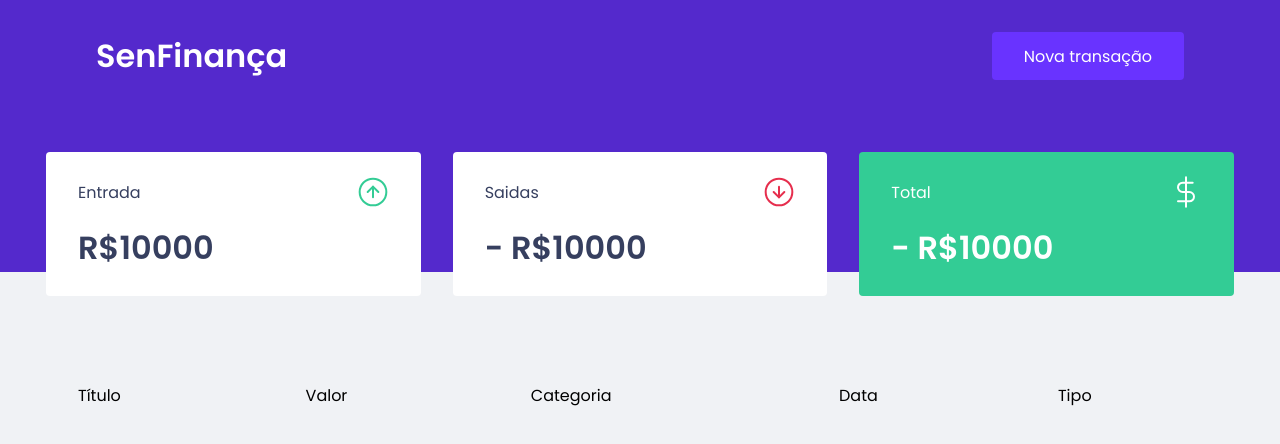
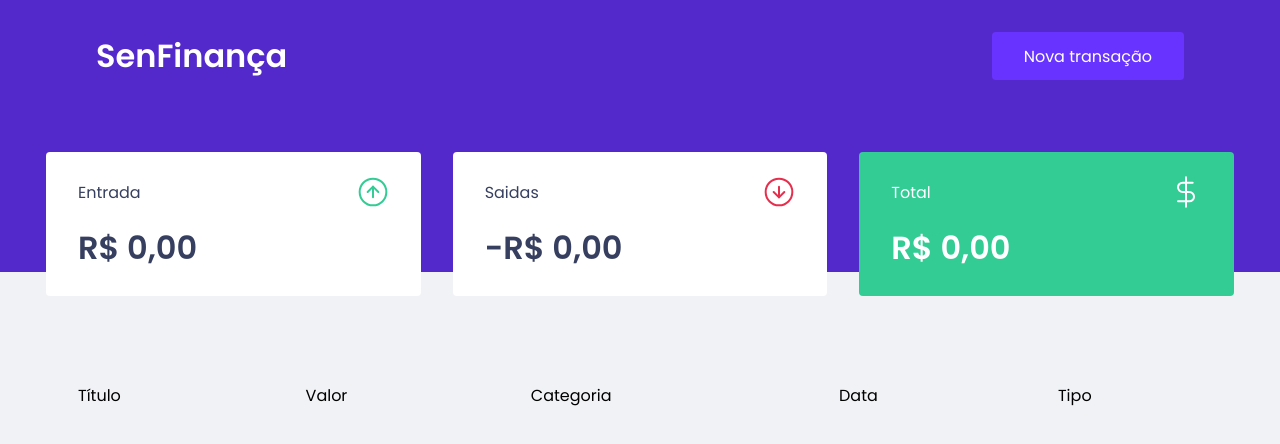
Before and after one commit to allythy/challenge-sense-data, a React (Vite) app: page / in a window 1280 px wide. Shown: the top 444 px of the page. Built offline with nearby package versions, Linux system fonts and the light colour scheme.

Commit message:
feat: Showing input, output and total values

```diff
--- a/src/components/Summary/index.jsx
+++ b/src/components/Summary/index.jsx
@@ -1,9 +1,31 @@
+import { useContext } from "react";
 import { Container } from "./styles";
 import incomeImg from "../../assets/income.svg";
 import outcomeImg from "../../assets/outcome.svg";
 import total from "../../assets/total.svg";
+import { TransactionsContext } from "../../TransactionsContext";
 
 export function Summary() {
+  const { transactions } = useContext(TransactionsContext);
+
+  const summary = transactions.reduce(
+    (acc, transaction) => {
+      if (transaction.type == "deposit") {
+        acc.deposits += transaction.value;
+        acc.total += transaction.value;
+      } else {
+        acc.withdraws += transaction.value;
+        acc.total -= transaction.value;
+      }
+      return acc;
+    },
+    {
+      deposits: 0,
+      withdraws: 0,
+      total: 0,
+    }
+  );
+
   return (
     <Container>
       <article>
@@ -11,7 +33,12 @@
           <p>Entrada</p>
           <img src={incomeImg} alt="Entrada" />
         </header>
-        <strong>R$10000</strong>
+        <strong>
+          {new Intl.NumberFormat("pt-BR", {
+            style: "currency",
+            currency: "BRL",
+          }).format(summary.deposits)}
+        </strong>
       </article>
 
       <article>
@@ -19,7 +46,12 @@
           <p>Saidas</p>
           <img src={outcomeImg} alt="Saidas" />
         </header>
-        <strong> - R$10000</strong>
+        <strong>
+          {new Intl.NumberFormat("pt-BR", {
+            style: "currency",
+            currency: "BRL",
+          }).format(- summary.withdraws)}
+        </strong>
       </article>
 
       <article className="highlight-background">
@@ -27,7 +59,12 @@
           <p>Total</p>
           <img src={total} alt="Total" />
         </header>
-        <strong> - R$10000</strong>
+        <strong>
+          {new Intl.NumberFormat("pt-BR", {
+            style: "currency",
+            currency: "BRL",
+          }).format(summary.total)}
+        </strong>
       </article>
     </Container>
   );
--- a/src/components/TransactionsTable/index.jsx
+++ b/src/components/TransactionsTable/index.jsx
@@ -32,7 +32,7 @@
                 <td>
                   {transaction.date}
                 </td>
-                <td>{transaction.type}</td>
+                <td>{transaction.type === 'deposit'? 'Entrada' : 'Saída'}</td>
                 <td>
                   <button onClick={() => deleteTransactions(transaction.id)}>
                     {"Deletar"}
```
